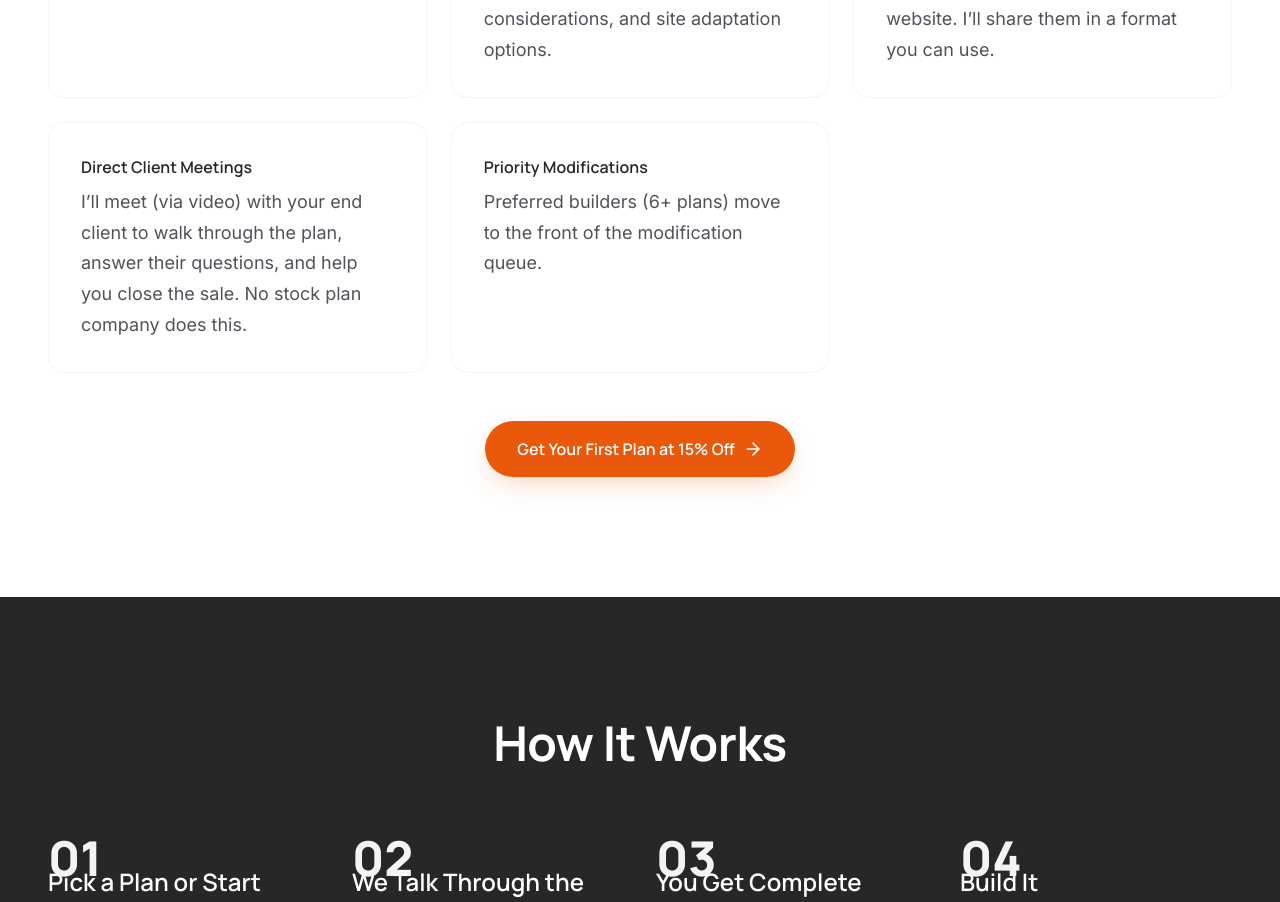
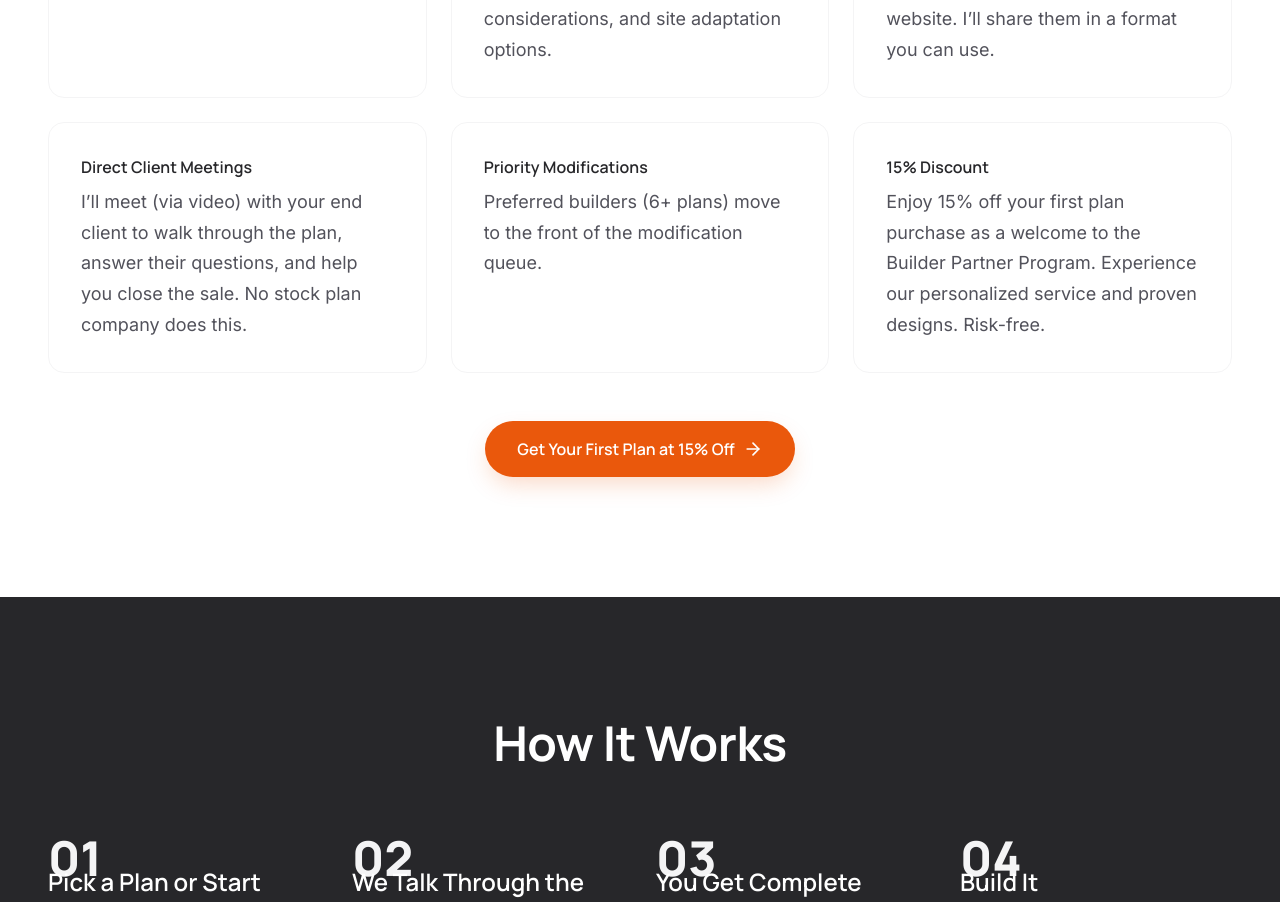
Before and after one commit to watkinshomedesign-boop/house-of-watkins-next, a Next.js app: page /builder in a window 1280 px wide. Shown: the part 4704-5606 px from the top of the page. Built offline with nearby package versions, Linux system fonts and the light colour scheme; no server answers.

Commit message:
Add 6th Builder Perks block: 15% Discount

```diff
--- a/app/builder/BuilderLandingClient.tsx
+++ b/app/builder/BuilderLandingClient.tsx
@@ -275,6 +275,7 @@ const BuilderPartnerProgramSection = () => {
     { title: "Marketing Image Rights", description: "Use my renderings and floor plan images in your own marketing -- MLS listings, brochures, your website. I\u2019ll share them in a format you can use." },
     { title: "Direct Client Meetings", description: "I\u2019ll meet (via video) with your end client to walk through the plan, answer their questions, and help you close the sale. No stock plan company does this." },
     { title: "Priority Modifications", description: "Preferred builders (6+ plans) move to the front of the modification queue." },
+    { title: "15% Discount", description: "Enjoy 15% off your first plan purchase as a welcome to the Builder Partner Program. Experience our personalized service and proven designs. Risk-free." },
   ];
 
   return (
```
